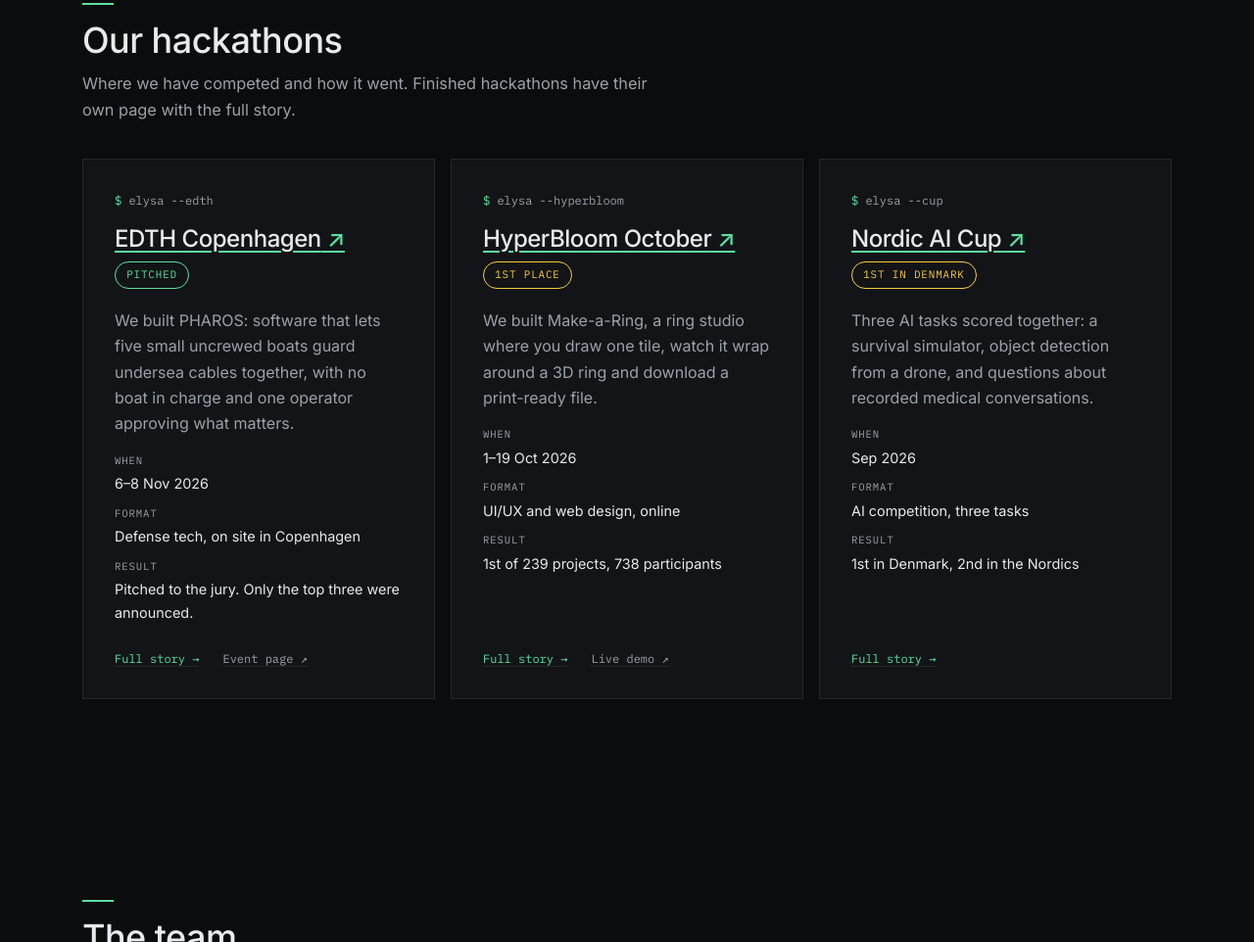
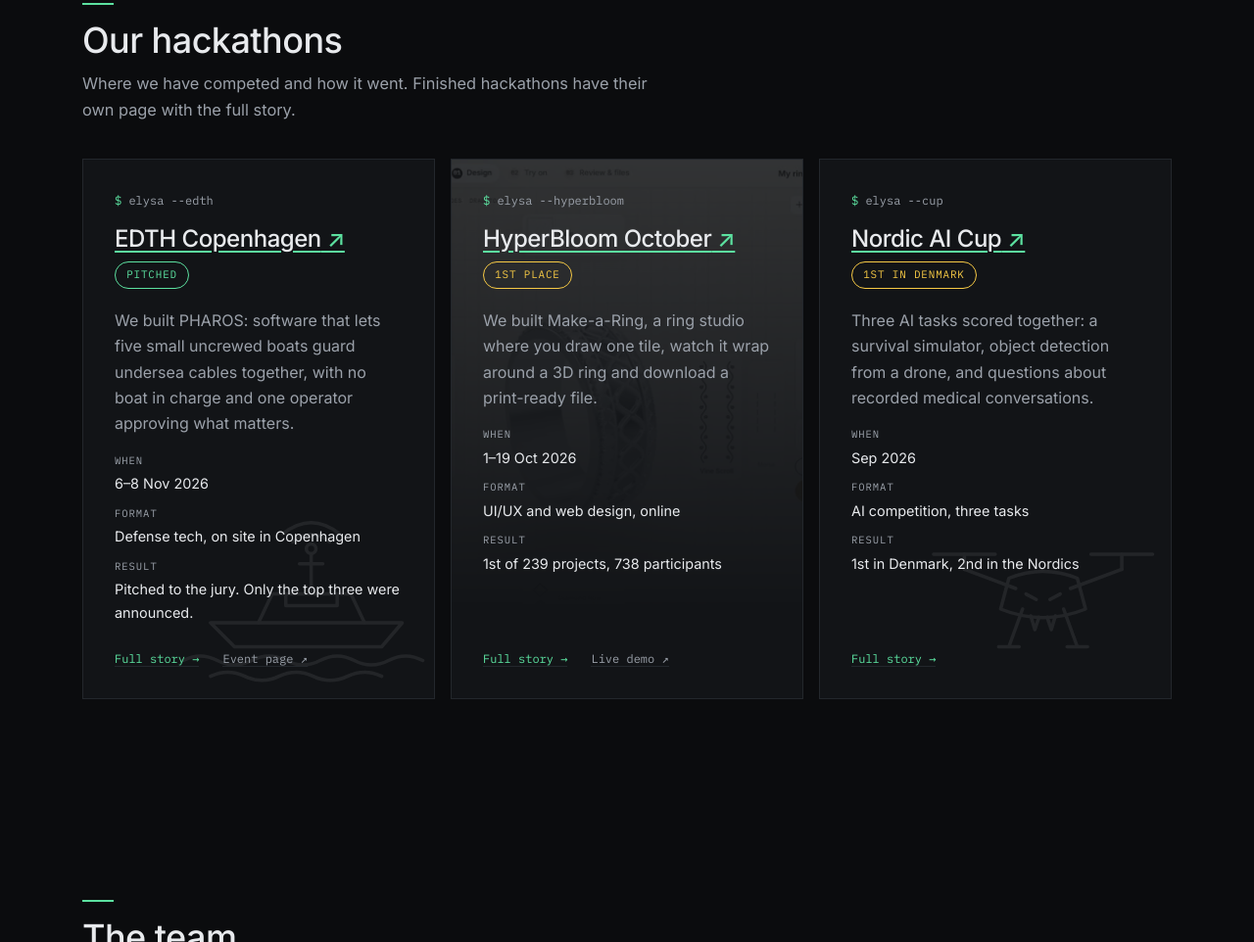
Before and after one commit to zytzev/Elysa-s_site, a website: page public/index.html in a window 1280 px wide. Shown: the part 809-1771 px from the top of the page at 98% size. Drawn offline with Linux system fonts and the light colour scheme.

Commit message:
Site: faint picture behind each hackathon card

```diff
--- a/public/config.js
+++ b/public/config.js
@@ -50,7 +50,8 @@ window.SITE_CONFIG = {
      has the same shape, so none of them outweighs the others. To add one, add
      a card here and its strings under hackathons.* in i18n.js. A card with
      no `tone` is a hackathon that is over without a podium place. `url` is the
-     event's own site; the card's name links to it. */
+     event's own site; the card's name links to it. `bg` is a faint picture
+     behind the card: kind "art" is a line drawing, "photo" a screenshot. */
   hackathons: {
     cards: [
       {
@@ -58,6 +59,7 @@ window.SITE_CONFIG = {
         command: "elysa --edth",
         name: "EDTH Copenhagen",
         url: "https://events.eurodefense.tech/copenhagen-2026",
+        bg: { src: "images/card-boat.svg", kind: "art" },
         when: "6–8 Nov 2026",
         statusKey: "hackathons.statusDone",
         textKey: "hackathons.edth.text",
@@ -73,6 +75,7 @@ window.SITE_CONFIG = {
         command: "elysa --hyperbloom",
         name: "HyperBloom October",
         url: "https://hyperbloom-october.devpost.com",
+        bg: { src: "images/card-ring.webp", kind: "photo" },
         when: "1–19 Oct 2026",
         tone: "gold",
         statusKey: "hackathons.statusFirst",
@@ -89,6 +92,7 @@ window.SITE_CONFIG = {
         command: "elysa --cup",
         name: "Nordic AI Cup",
         url: "https://nordicaicup.com/",
+        bg: { src: "images/card-drone.svg", kind: "art" },
         when: "Sep 2026",
         tone: "gold",
         statusKey: "hackathons.statusDenmark",
--- a/public/script.js
+++ b/public/script.js
@@ -301,7 +301,9 @@
       el.innerHTML = (c.hackathons.cards || [])
         .map(function (h) {
           return (
-            '<article class="project hackathon">' +
+            '<article class="project hackathon' +
+            (h.bg ? " hackathon--bg hackathon--bg-" + esc(h.bg.kind) + '" style="--card-bg: url(' + esc(h.bg.src) + ')' : "") +
+            '">' +
             '<p class="project__cmd"><span class="hero__sigil" aria-hidden="true">$</span> ' + esc(h.command) + "</p>" +
             '<div class="project__head">' +
             '<h3 class="project__name">' +
--- a/public/styles.css
+++ b/public/styles.css
@@ -972,6 +972,29 @@ a:hover { text-decoration: underline; }
 .hackathons__grid { display: grid; gap: 1rem; }
 @media (min-width: 62em) { .hackathons__grid { grid-template-columns: repeat(3, minmax(0, 1fr)); } }
 .hackathon { max-width: none; }
+/* A faint picture behind a hackathon card: a line drawing in the lower
+   right, or a screenshot fading out towards the text. */
+.hackathon--bg { position: relative; isolation: isolate; overflow: hidden; }
+.hackathon--bg::before {
+  content: "";
+  position: absolute;
+  inset: 0;
+  z-index: -1;
+  pointer-events: none;
+  background: var(--card-bg) no-repeat;
+}
+.hackathon--bg-art::before {
+  background-position: right -12% bottom 4%;
+  background-size: 78% auto;
+  opacity: 0.08;
+}
+.hackathon--bg-photo::before {
+  background-position: center top;
+  background-size: cover;
+  opacity: 0.14;
+  -webkit-mask-image: linear-gradient(to bottom, #000 0%, transparent 85%);
+  mask-image: linear-gradient(to bottom, #000 0%, transparent 85%);
+}
 .hackathon .project__name { font-size: clamp(1.25rem, 2.4vw, 1.5rem); }
 .project__name-link {
   color: inherit;
--- a/smoke.js
+++ b/smoke.js
@@ -214,7 +214,7 @@ if (!failures.length) {
   ["EDTH Copenhagen", "HyperBloom October", "Nordic AI Cup"].forEach(function (s) {
     expect("hackathon card " + s, cards, s);
   });
-  expectEq("one card per hackathon", (cards.match(/class="project hackathon"/g) || []).length, 3);
+  expectEq("one card per hackathon", (cards.match(/class="project hackathon[ "]/g) || []).length, 3);
   expectEq("every card shows a result", (cards.match(/<dt>Result<\/dt>/g) || []).length, 3);
   expect("card links to the cup page", cards, "nordic-ai-cup.html");
   expect("card links to the HyperBloom page", cards, "hyperbloom.html");
```
Also changed, not shown: public/images/card-boat.svg (added), public/images/card-drone.svg (added), public/images/card-ring.webp (added).
